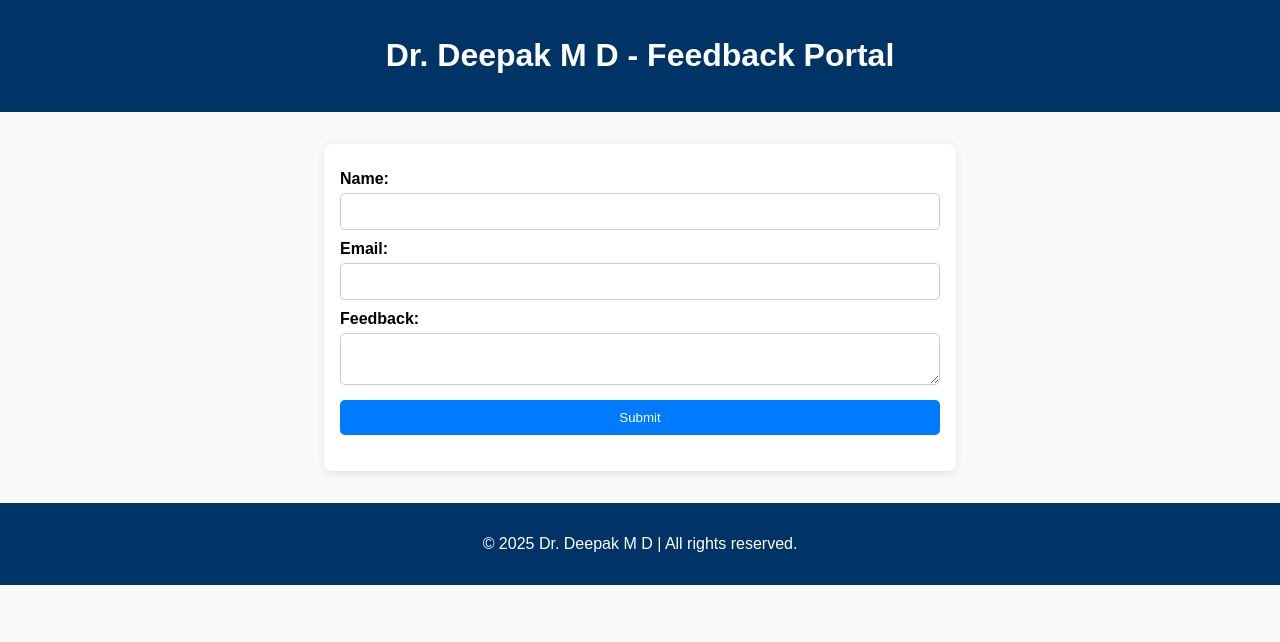
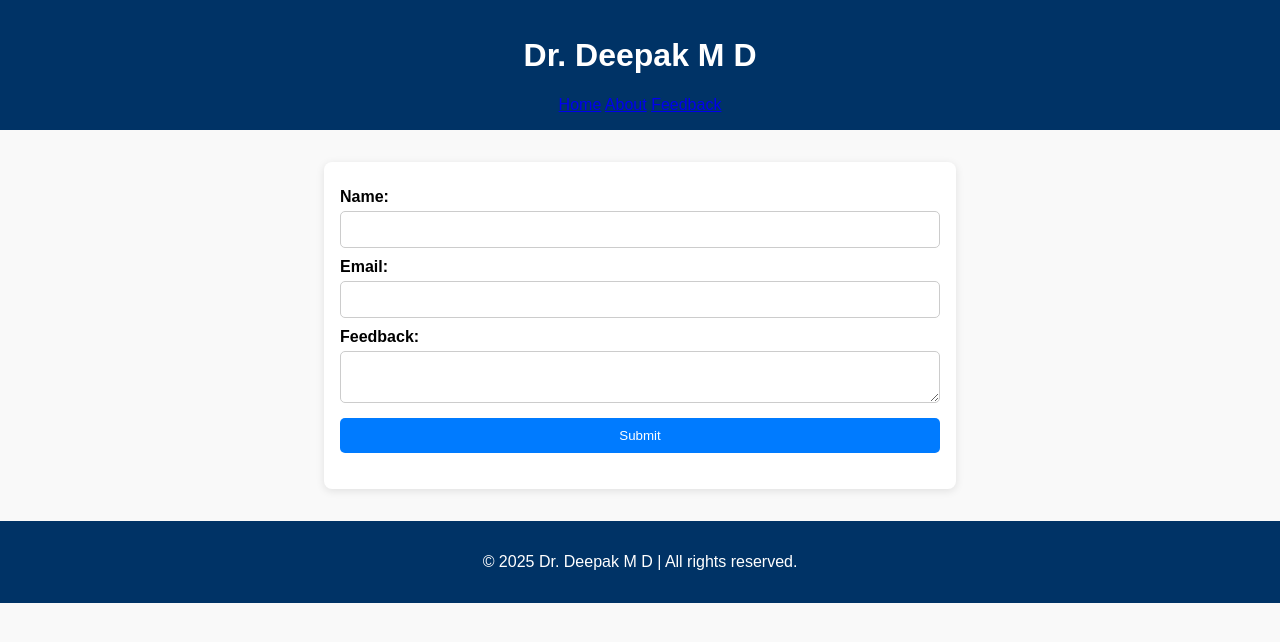
Before and after one commit to DMD86/dmd86.github.io, a plain HTML site: page index.html in a window 1280 px wide. Drawn offline with Linux system fonts and the light colour scheme.

Commit message:
Update index.html

```diff
--- a/index.html
+++ b/index.html
@@ -8,7 +8,12 @@
 </head>
 <body>
   <header>
-    <h1>Dr. Deepak M D - Feedback Portal</h1>
+    <h1>Dr. Deepak M D</h1>
+    <nav>
+      <a href="home.html">Home</a>
+      <a href="about.html">About</a>
+      <a href="index.html">Feedback</a>
+    </nav>
   </header>
 
   <main>
@@ -29,8 +34,7 @@
 
   <footer>
     <p>&copy; 2025 Dr. Deepak M D | All rights reserved.</p>
+    <script src="script.js"></script>
   </footer>
-
-  <script src="script.js"></script>
 </body>
 </html>
```
